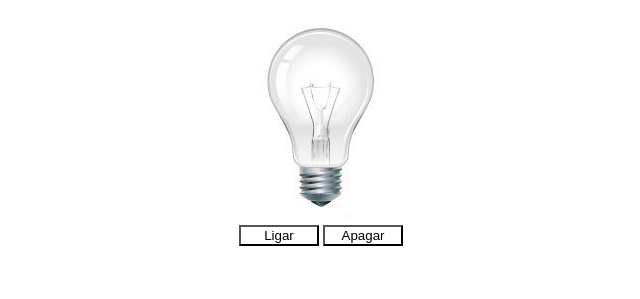
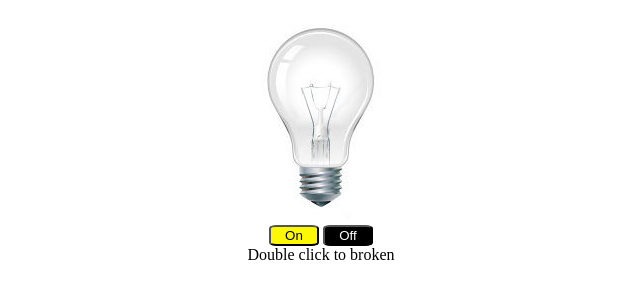
Before and after one commit to CaioMDutra/lampada, a plain HTML site: page index.html in a window 1280 px wide. Shown: the part 87-386 px from the top of the page, without its empty margins (319-959 px from the left). Drawn offline with Linux system fonts and the light colour scheme.

Commit message:
style atualizado

```diff
--- a/index.html
+++ b/index.html
@@ -18,9 +18,12 @@
             <img src="./images/desligada.jpg" id="lamp">
         </div>
         <div>
-            <button class="btn1" id="turnOn">Ligar</button>
-            <button class="btn2" id="turnOff">Apagar</button>
+            <button class="btn1" id="turnOn">On</button>
+            <button class="btn2" id="turnOff">Off</button>
         </div>
+        <main>
+        <div>Double click to broken</div>
+        </main>
     </main>
 
     <script src="script.js"></script>
--- a/script.js
+++ b/script.js
@@ -9,13 +9,16 @@ function isBroken(){
 function lampOn(){
     if(!isBroken()){
     lamp.src='./images/ligada.jpg'
+
     }
+
 }
 
 function lampOff(){
     if(!isBroken()){
     lamp.src='./images/desligada.jpg'
     }
+
 }
 
 function lampBroken(){
--- a/style.css
+++ b/style.css
@@ -6,23 +6,27 @@ header, main{
 }
 
 .btn1{
-    width: 80px;
-    background-color: rgb(255, 255, 255);
+    border-radius: 15%;
+    width: 50px;
+    background-color: rgb(252, 248, 5);
     color: rgb(0, 0, 0);
 }
 .btn2{
-    width: 80px;
-    background-color: rgb(255, 255, 255);
-    color: rgb(0, 0, 0);
+    border-radius: 15%;
+    width: 50px;
+    background-color: rgb(0, 0, 0);
+    color: rgb(255, 255, 255);
 }
 
 .btn1:hover{
-    width: 80px;
-    background-color: rgb(248, 230, 26);
+    border-radius: 15%;
+    width: 50px;
+    background-color: rgb(168, 160, 71);
     color: rgb(0, 0, 0);
 }
 .btn2:hover{
-    width: 80px;
-    background-color: rgb(63, 63, 63);
+    border-radius: 15%;
+    width: 50px;
+    background-color: rgb(105, 105, 105);
     color: rgb(255, 255, 255);
 }
```
